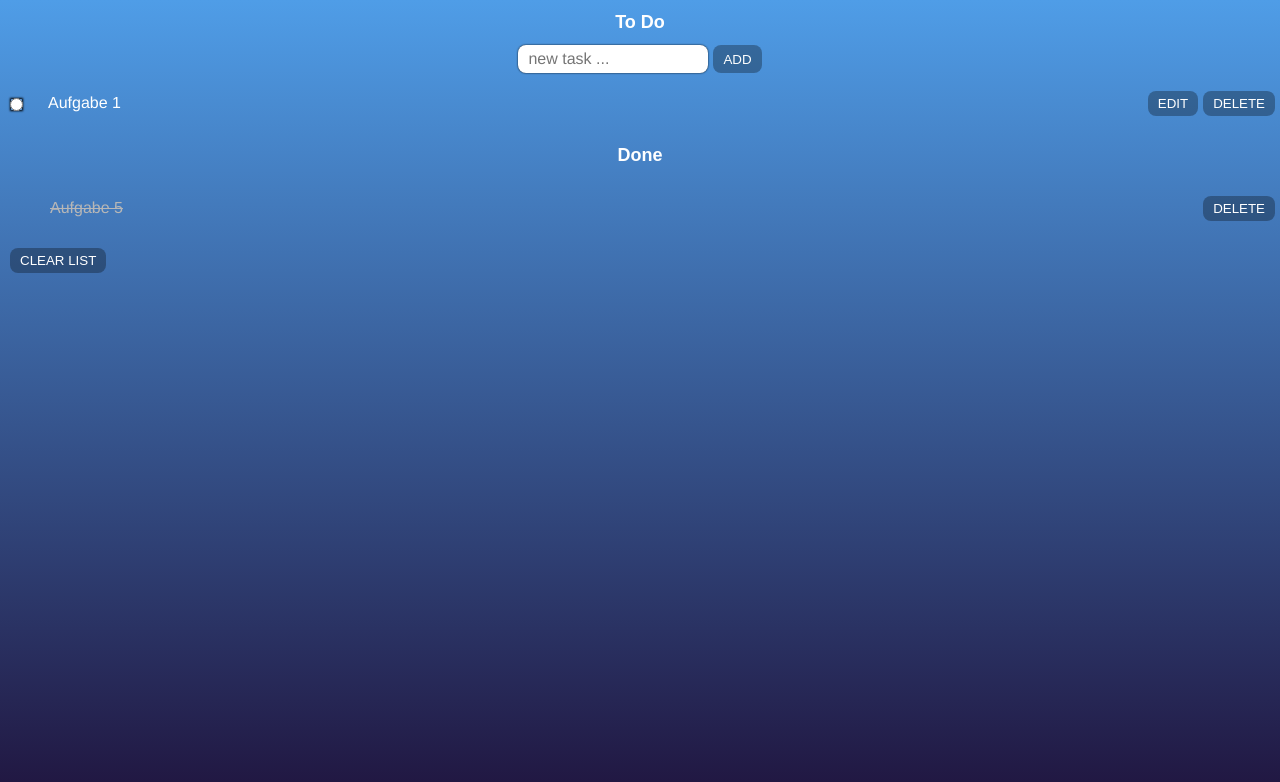
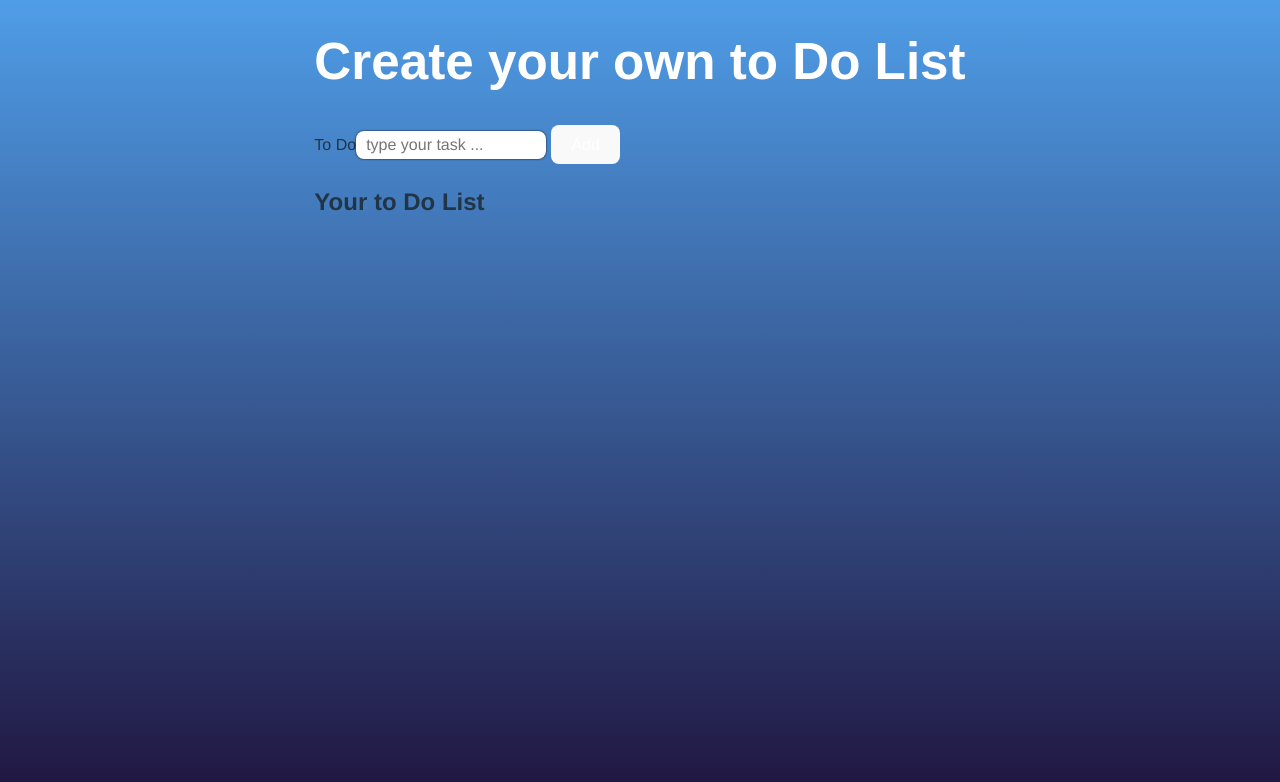
Before and after one commit to Rimidalfi/react-ToDo, a React (Vite) app: page / in a window 1280 px wide. Shown: the top 782 px of the page. Built offline with nearby package versions, Linux system fonts and the light colour scheme.

Commit message:
add input + task component!

```diff
--- a/src/App.css
+++ b/src/App.css
@@ -1,10 +1,9 @@
 @font-face {
   font-family: "Futura-Bold";
-  src: local("./assets/Futura-Bold.woff") format("woff");
+  src: local("./fonts/Futura-Bold.woff") format("woff");
 }
 :root {
   --headfont: "Futura-Bold", sans-serif;
-  --headfont_color: rgb(255, 255, 255);
   --textfont: Helvetica, sans-serif;
   --headfont_color: rgb(255, 255, 255);
   --textfont_color: rgb(255, 255, 255);
@@ -18,7 +17,6 @@
   --margin_clearAll: 10px;
   --padding_task: 15px;
   --padding_finished_task: 45px;
-  --bg_color: linear-gradient(0deg, rgb(32, 21, 63) 0%, rgb(79, 157, 231) 100%);
 }
 html {
   height: 100%;
@@ -86,8 +84,6 @@ h1 {
 }
 button {
   margin-left: 5px;
-  background-color: rgba(0, 0, 0, 0.3);
-  color: #ffffff;
   background-color: var(--button_background_color);
   color: var(--button_font_color);
   border: none;
@@ -98,12 +94,7 @@ button {
   padding-bottom: 5px;
   /* box-shadow: 0px 0px 2px 0px rgb(0, 0, 0); */
 }
-button:active {
-  background-color: #ffbf00;
-}
 button:hover {
-  background-color: #ffcc00;
-  transition: 0.7s;
   background-color: var(--button_hover_color_edit_add);
   transition: 0.5s;
 }
--- a/src/App.jsx
+++ b/src/App.jsx
@@ -1,21 +1,20 @@
-import './App.css'
+import { useState } from 'react'
+import Input from "./components/Input";
+import "./App.css"
+import ToDoList from './components/Task';
 
-export default function App() {
+function App() {
+
+  const [task, setTask] = useState([]);
+
+
   return (
     <>
-    <div className="toDo">
-      <h1>To Do</h1>
-      <section className="addItem">
-        <input
-          type="text"
-          name=""
-          id=""
-          className="taskInput"
-          placeholder="new task ..."
-        />
-        <button className="addButton">ADD</button>
-      </section>
-      <section className="queue" id="">
+       <Input setTask={setTask} />
+       <ToDoList task={task} />
+
+      {/* <section className="queue" id="">
+
         <input className="checkbox" id="" type="radio" />
         <p className="task" id="">
           Aufgabe 1
@@ -28,9 +27,9 @@ export default function App() {
             DELETE
           </button>
         </div>
-      </section>
-    </div>
-    <div className="Done" id="">
+      </section> */}
+
+    {/* <div className="Done" id="">
       <h1 className="toDoh1" id="">
         Done
       </h1>
@@ -45,7 +44,11 @@ export default function App() {
     </div>
     <button className="clearAll" id="" type="">
       CLEAR LIST
-    </button>
-  </>
+    </button>  */}
+
+    </>
   )
 }
+
+
+export default App
--- /dev/null
+++ b/src/components/Input.jsx
@@ -0,0 +1,51 @@
+import { useState } from "react";
+
+
+function Input({ setTask }) {
+
+
+  const initialState = {
+    name: "",
+  };
+
+  const [inputState, setInputState] = useState(initialState);
+
+  function addTask(name) {
+
+    return (prev) => [...prev, {name: inputState.name, id: crypto.randomUUID() }];
+  }
+
+  function addToList(e) {
+    e.preventDefault();
+    setTask(addTask(inputState.name));
+  }
+
+
+  function handleInput(e) {
+    setInputState({ ...inputState, [e.target.name]: e.target.value });
+  }
+
+ return (
+  <>
+  <div className="toDo">
+        <h1>Create your own to Do List</h1>
+        <form onSubmit={addToList}>
+          <label htmlFor="name">To Do</label>
+            <input
+              onChange={handleInput}
+              type="text"
+              name="name"
+              id="name"
+              value={inputState.name}
+              className="taskInput"
+              placeholder="type your task ..."
+            />
+            <button type="submit" className="addButton">Add</button>
+        </form>
+  </div>
+  </>
+  );
+  };
+
+
+export default Input
--- /dev/null
+++ b/src/components/Task.jsx
@@ -0,0 +1,42 @@
+function ToDoList({ task }){
+return (
+  <div>
+    <h2>Your to Do List</h2>
+    {task.map((task) => {
+      return <p key={task.id}>{task.name}</p>;
+    })}
+  </div>
+);
+}
+
+export default ToDoList;
+
+
+// const AddTaskComponent = () => {
+//     const [inputValue, setInputValue] = useState("");
+
+//     const addTask = () => {
+//       localStorage.setItem(inputValue.trim(), "false");
+//       setInputValue("");
+//     };
+
+//     return (
+//         <>
+//       <div>
+//         <input
+//           className="toDo"
+//           value={inputValue}
+//           onChange={e => setInputValue(e.target.value)}
+//         />
+//         <button
+//           className="addButton"
+//           onClick={addTask}
+//         >
+//           Add Task
+//         </button>
+//       </div>
+//       </>
+//     );
+//   };
+
+//   export default AddTaskComponent;
--- /dev/null
+++ b/src/index.css
@@ -0,0 +1,69 @@
+:root {
+  font-family: Inter, system-ui, Avenir, Helvetica, Arial, sans-serif;
+  line-height: 1.5;
+  font-weight: 400;
+
+  color-scheme: light dark;
+  color: rgba(255, 255, 255, 0.87);
+  background-color: #242424;
+
+  font-synthesis: none;
+  text-rendering: optimizeLegibility;
+  -webkit-font-smoothing: antialiased;
+  -moz-osx-font-smoothing: grayscale;
+  -webkit-text-size-adjust: 100%;
+}
+
+a {
+  font-weight: 500;
+  color: #646cff;
+  text-decoration: inherit;
+}
+a:hover {
+  color: #535bf2;
+}
+
+body {
+  margin: 0;
+  display: flex;
+  place-items: center;
+  min-width: 320px;
+  min-height: 100vh;
+}
+
+h1 {
+  font-size: 3.2em;
+  line-height: 1.1;
+}
+
+button {
+  border-radius: 8px;
+  border: 1px solid transparent;
+  padding: 0.6em 1.2em;
+  font-size: 1em;
+  font-weight: 500;
+  font-family: inherit;
+  background-color: #1a1a1a;
+  cursor: pointer;
+  transition: border-color 0.25s;
+}
+button:hover {
+  border-color: #646cff;
+}
+button:focus,
+button:focus-visible {
+  outline: 4px auto -webkit-focus-ring-color;
+}
+
+@media (prefers-color-scheme: light) {
+  :root {
+    color: #213547;
+    background-color: #ffffff;
+  }
+  a:hover {
+    color: #747bff;
+  }
+  button {
+    background-color: #f9f9f9;
+  }
+}
--- a/src/main.jsx
+++ b/src/main.jsx
@@ -1,6 +1,7 @@
 import React from 'react'
 import ReactDOM from 'react-dom/client'
 import App from './App.jsx'
+import "./index.css"
 
 ReactDOM.createRoot(document.getElementById('root')).render(
   <React.StrictMode>
```
